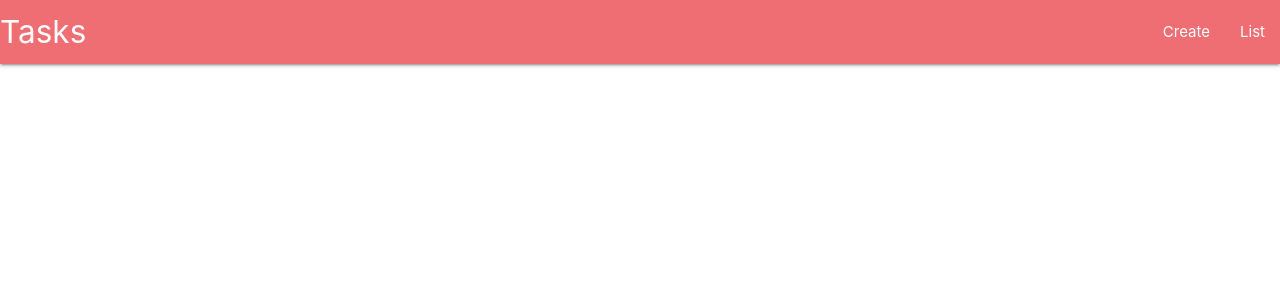
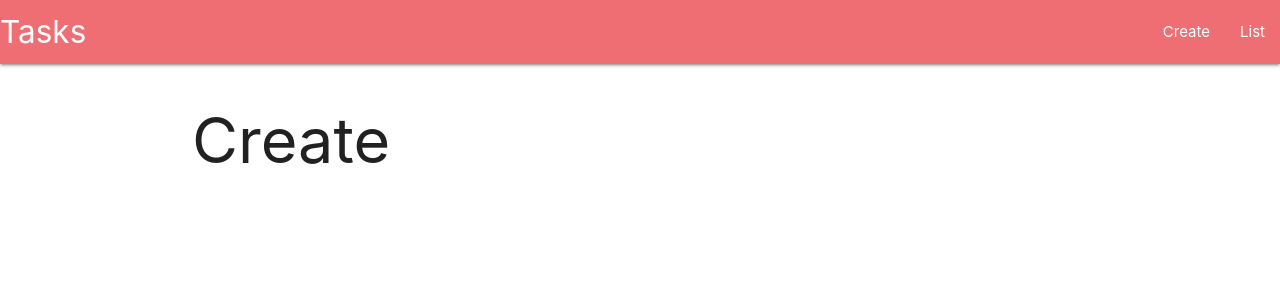
Before and after one commit to ili-che-w/tasks-app, a Vue app: page / in a window 1280 px wide. Shown: the top 300 px of the page. Built offline with nearby package versions, Linux system fonts and the light colour scheme.

Commit message:
[*] home view

```diff
--- a/src/App.vue
+++ b/src/App.vue
@@ -2,7 +2,9 @@
   <div id="app">
     <Navbar />
 
-    <router-view />
+    <div class="container">
+      <router-view />
+    </div>
   </div>
 </template>
 
--- a/src/views/Home.vue
+++ b/src/views/Home.vue
@@ -1,3 +1,5 @@
 <template>
-  <div></div>
+  <div>
+    <h1>Create</h1>
+  </div>
 </template>
```
